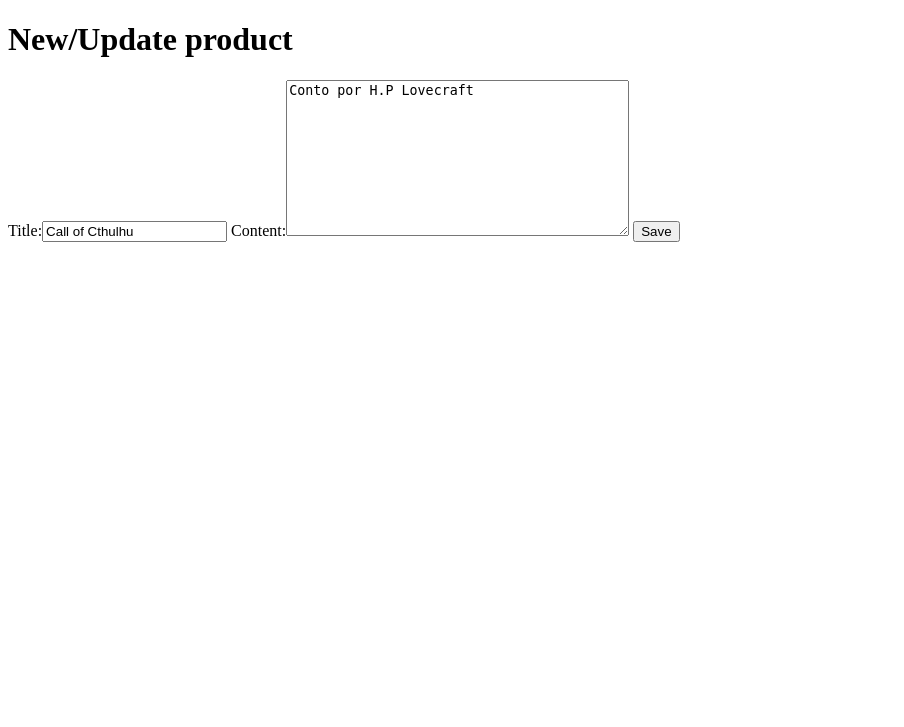
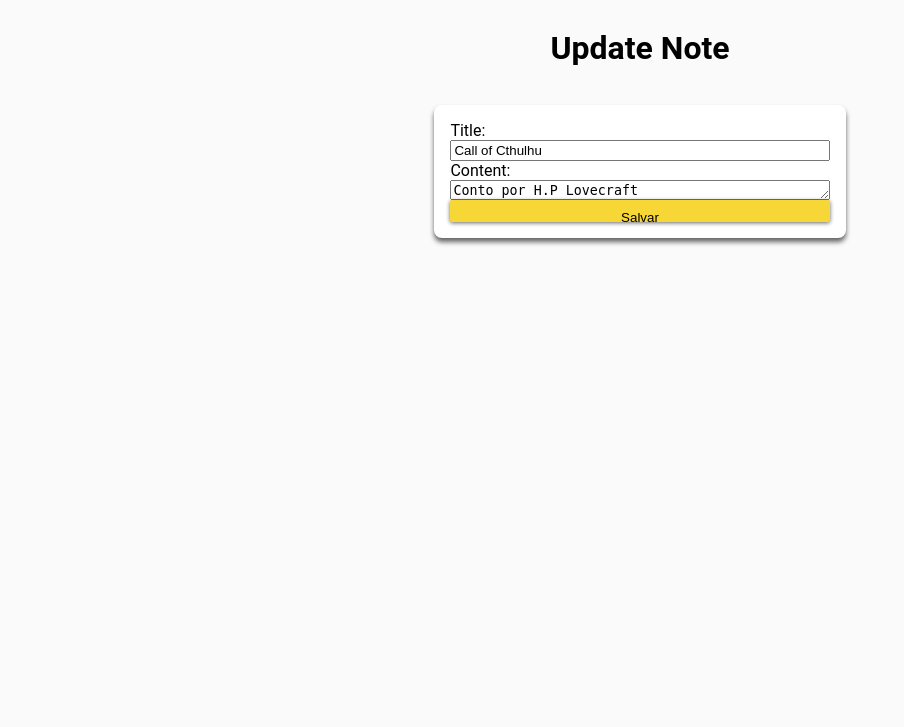
Before and after one commit to BrunoFNRodrigues/TecWeb-Projeto1-b, a Django app: page /update/1/ in a window 1280 px wide. Shown: the top 727 px of the page, without its empty margins (0-904 px from the left). Run offline with Django 3.2, Linux system fonts and the light colour scheme; data comes from the database, SQL or seed files in the repository; parts of the project's set-up code (start-up, migrations or seed data) failed here and were passed over.

Commit message:
Embelezando

```diff
--- a/notes/static/notes/styles/getit.css
+++ b/notes/static/notes/styles/getit.css
@@ -25,11 +25,13 @@ Algumas informações úteis e dicas:
  html{
     height: 100%;
   }
+
   body {
     font-family: "Roboto", sans-serif;
     background-color: #fafafa;
     height: inherit;
   }
+
   .appbar{
     background-color: #f8da46ef;
     align-items: center;
@@ -72,6 +74,7 @@ Algumas informações úteis e dicas:
     font-size: 1.5rem;
     border: none;
   }
+
   .type{
     color: black;
 
--- a/notes/templates/notes/index.html
+++ b/notes/templates/notes/index.html
@@ -53,8 +53,8 @@
     <p>
         {{note.content}}
     </p>
+    <a href="{% url 'update_card' note.id %}" ><img src="{% static 'notes/img/edit.png' %}" class="logo" /></a>
     </div>
-    <a href="{% url 'update_card' note.id %}">update</a>
 </div>
     {% endfor %}
   </ul>
--- a/notes/templates/notes/note-form.html
+++ b/notes/templates/notes/note-form.html
@@ -1,5 +1,8 @@
 <!doctype html>
+{% load static %}
+
 <html lang="en">
+<link rel="stylesheet" type="text/css" href="{% static 'notes/styles/getit.css' %}">
 <head>
     <meta charset="UTF-8">
     <meta name="viewport"
@@ -7,14 +10,14 @@
     <meta http-equiv="X-UA-Compatible" content="ie=edge">
     <title>Document</title>
 </head>
-<body>
+<body class="container">
 
-    <h1>New/Update product</h1>
+    <h1>Update Note</h1>
 
-    <form method="POST">
+    <form method="POST" class="form-card">
         {% csrf_token %}
         {{ form }}
-        <button type="submit">Save</button>
+        <button type="submit" class="btn">Salvar</button>
     </form>
 
 </body>
--- a/notes/urls.py
+++ b/notes/urls.py
@@ -1,6 +1,6 @@
 from django.urls import path
 
-from .views import index, update_card, delete_card
+from .views import index, update_card
 
 urlpatterns = [
     path('', index, name='index'),
```
